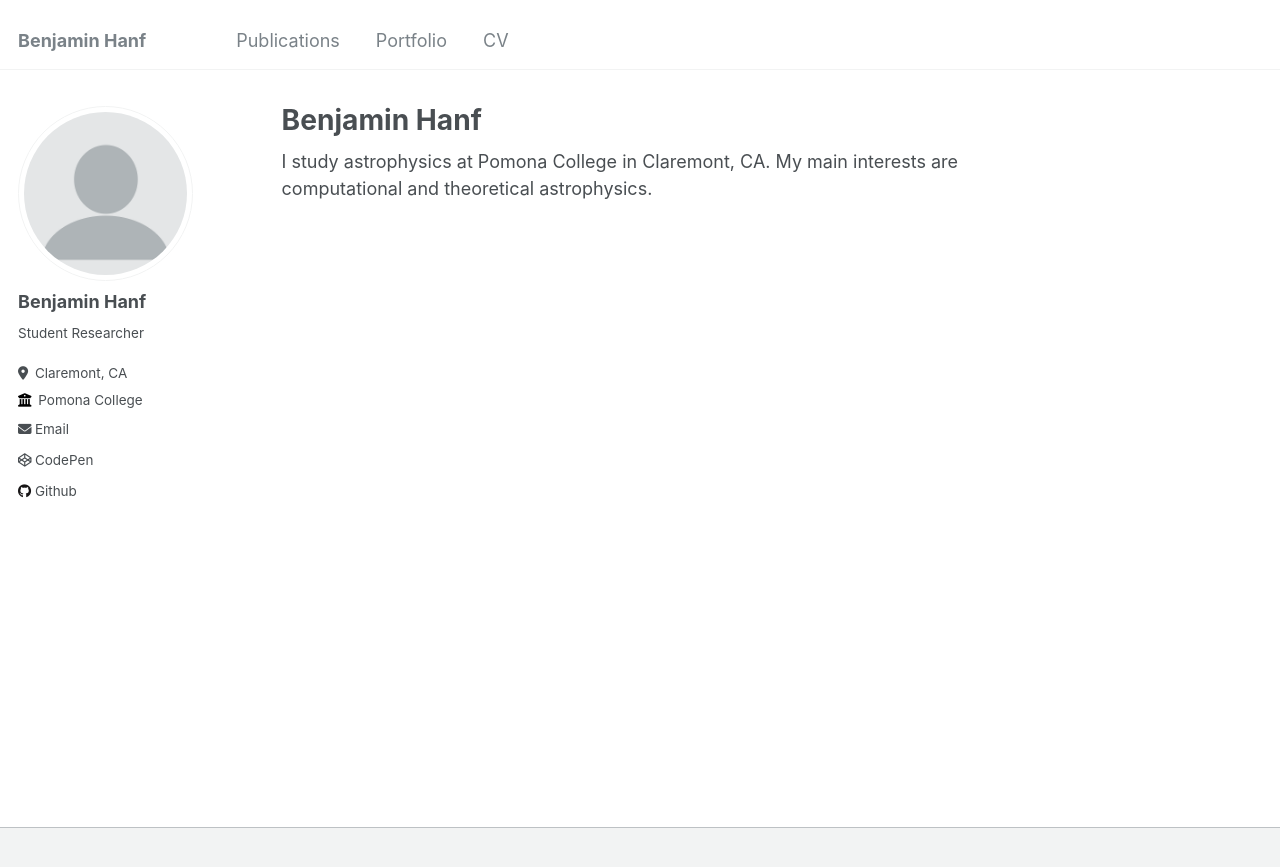
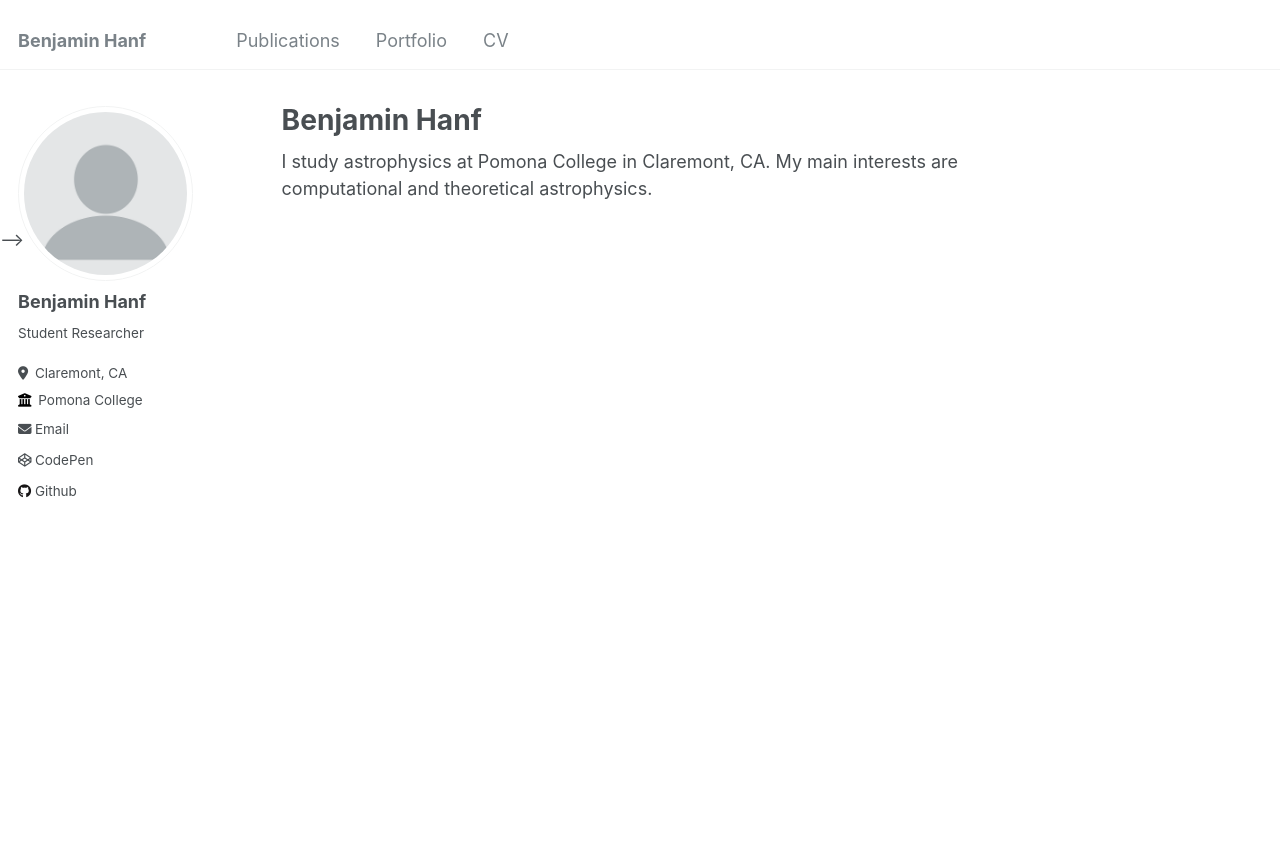
Before and after one commit to benhanf/benhanf.github.io, a Jekyll site: the page built from _pages/about.md, in a window 1280 px wide. Shown: the top 867 px of the page. Built offline with Jekyll 4.4.1, drawn with Linux system fonts in a browser that asks for light colours.

Commit message:
comment footer from single and default

```diff
--- a/_layouts/default.html
+++ b/_layouts/default.html
@@ -18,12 +18,12 @@ layout: compress
 
     {{ content }}
 
-    <div class="page__footer">
+    <!-- <div class="page__footer">
       <footer>
         {% include footer/custom.html %}
         {% include footer.html %}
       </footer>
-    </div>
+    </div> -->
 
     {% include scripts.html %}
 
--- a/_layouts/single.html
+++ b/_layouts/single.html
@@ -62,12 +62,12 @@ layout: default
         {% if page.link %}<div><a href="{{ page.link }}" class="btn">{{ site.data.ui-text[site.locale].ext_link_label | default: "Direct Link" }}</a></div>{% endif %}
       </section>
 
-      <footer class="page__meta">
+      <!-- <footer class="page__meta">
         {% if site.data.ui-text[site.locale].meta_label %}
           <h4 class="page__meta-title">{{ site.data.ui-text[site.locale].meta_label }}</h4>
         {% endif %}
         {% include page__taxonomy.html %}
-      </footer>
+      </footer> -->
 
       {% if page.share %}{% include social-share.html %}{% endif %}
 
```
